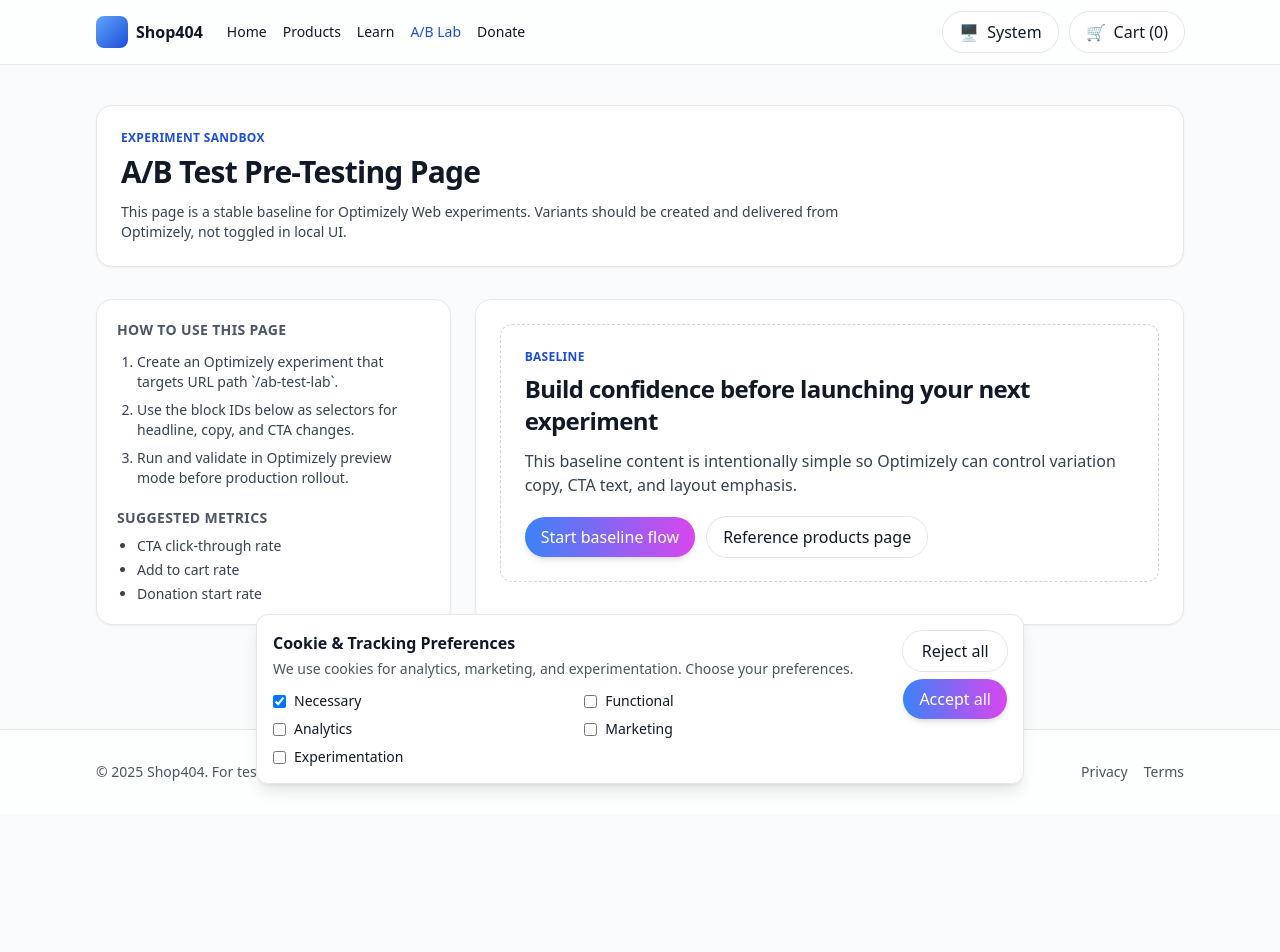
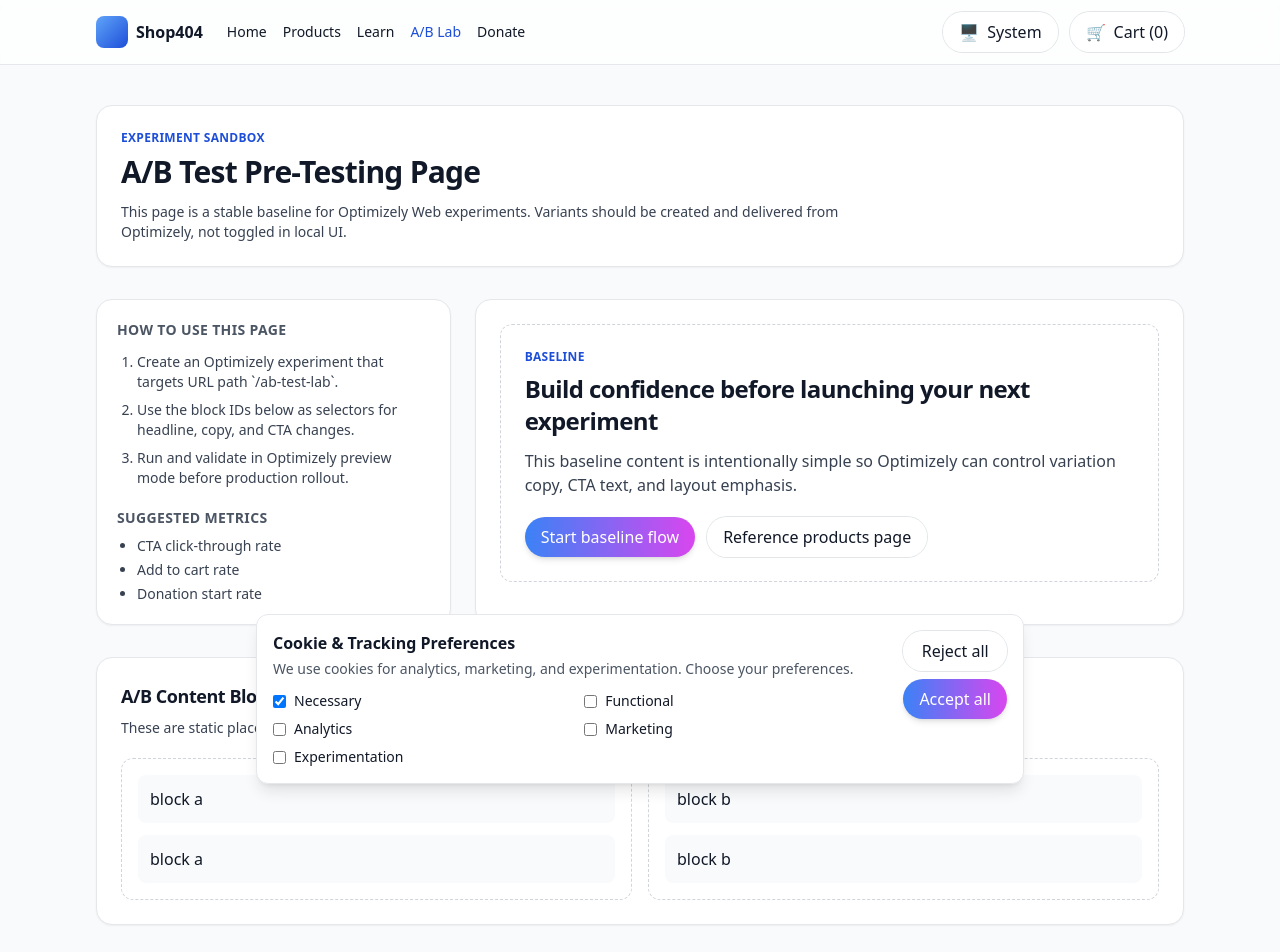
Before and after one commit to Puttrix/shop404, a React (Vite) app: page /ab-test-lab in a window 1280 px wide. Shown: the top 952 px of the page. Before the commit the page ends 814 px from the top, so only its background shows below. Built offline with nearby package versions, Linux system fonts and the light colour scheme.

Commit message:
feat: Add A/B content placeholder section to ABTestLab for Optimizely targeting

```diff
--- a/src/pages/ABTestLab.jsx
+++ b/src/pages/ABTestLab.jsx
@@ -53,6 +53,37 @@ export default function ABTestLab() {
           </div>
         </section>
       </section>
+
+      <section className="rounded-2xl border border-gray-200 bg-white p-6 shadow-sm dark:border-gray-700 dark:bg-gray-800">
+        <h3 className="text-lg font-semibold tracking-tight">A/B Content Blocks</h3>
+        <p className="mt-2 text-sm text-gray-700 dark:text-gray-300">
+          These are static placeholder blocks for Optimizely targeting and preview checks.
+        </p>
+
+        <div className="block-outer mt-5 grid gap-4 md:grid-cols-2">
+          <div className="content-area rounded-xl border border-dashed border-gray-300 p-4 dark:border-gray-600" id="Värde för A-test">
+            <div className="space-y-3">
+              <div className="block-outer rounded-lg bg-gray-50 p-3 dark:bg-gray-900/50">
+                <p>block a</p>
+              </div>
+              <div className="block-outer rounded-lg bg-gray-50 p-3 dark:bg-gray-900/50">
+                <p>block a</p>
+              </div>
+            </div>
+          </div>
+
+          <div className="content-area rounded-xl border border-dashed border-gray-300 p-4 dark:border-gray-600" id="Värde för B-test">
+            <div className="space-y-3">
+              <div className="block-outer rounded-lg bg-gray-50 p-3 dark:bg-gray-900/50">
+                <p>block b</p>
+              </div>
+              <div className="block-outer rounded-lg bg-gray-50 p-3 dark:bg-gray-900/50">
+                <p>block b</p>
+              </div>
+            </div>
+          </div>
+        </div>
+      </section>
     </div>
   );
 }
```
Also changed, not shown: .assistant/task_log.md.
